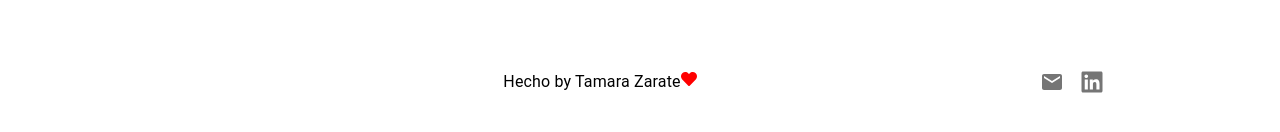
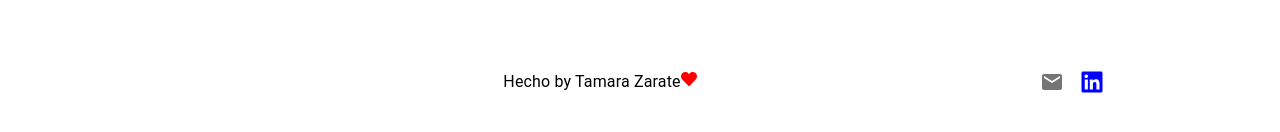
Before and after one commit to taty3385/Proyecto-react-1, a React (Vite) app: page / in a window 1280 px wide. Shown: the part 628-760 px from the top of the page. Built offline with nearby package versions, Linux system fonts and the light colour scheme.

Commit message:
agrego color a al botpn linkedin

```diff
--- a/src/components/Footer.jsx
+++ b/src/components/Footer.jsx
@@ -16,7 +16,7 @@ export default function Footer({ darkMode }) {
 
         </IconButton>
         <IconButton href="https://www.linkedin.com/feed/?trk=guest_homepage-basic_google-one-tap-submit" target="_blank">
-          {darkMode ? <FaLinkedin className='dark-mode' /> : <FaLinkedin />}
+          {darkMode ? <FaLinkedin className='dark-mode' /> : <FaLinkedin color="blue" />}
 
         </IconButton>
       </Box>
```
